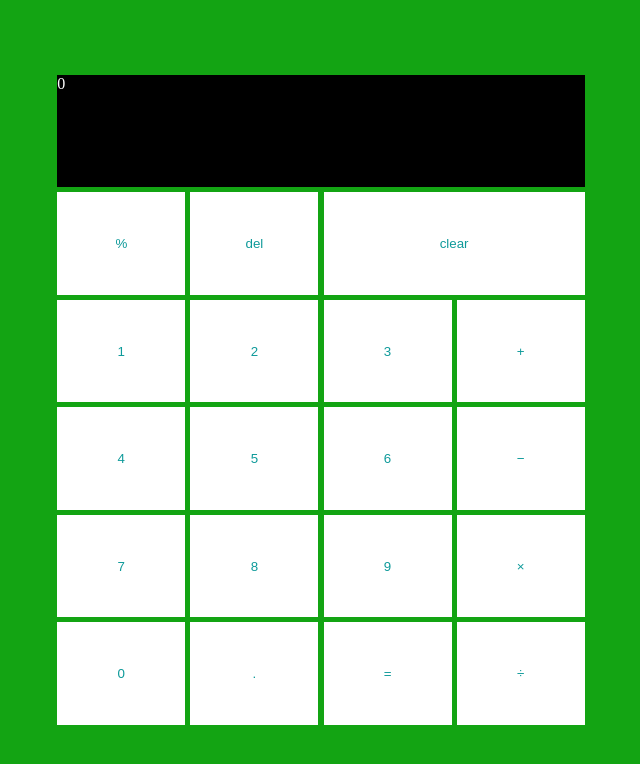
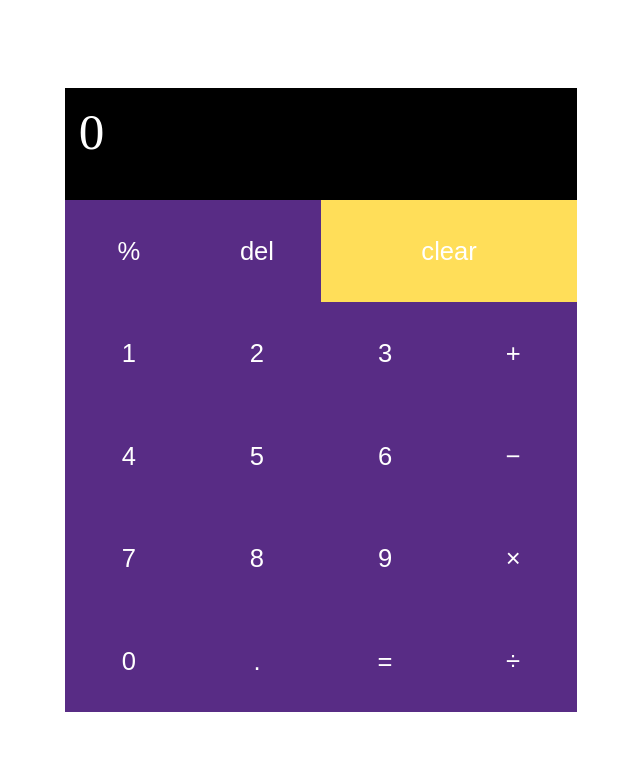
Before and after one commit to kennedymahoro/Calculator, a plain HTML site: page index.html in a window 1280 px wide. Shown: the whole page, without its empty margins (319-959 px from the left). Drawn offline with Linux system fonts and the light colour scheme.

Commit message:
changed some color and added padding displayoutput

```diff
--- a/style.css
+++ b/style.css
@@ -8,26 +8,37 @@ body{
     align-items: center;
     justify-content: center;
     height: 100vh;
-    background-color: hsl(120, 79%, 36%);
+    background-color: white;
 }
 .content-grid{
     display: grid;
     grid-template-columns: repeat(4,10vw);
-    gap: .4vw;
+    gap: .1px;
 }
 .display-output{
     grid-column: 1 / span 4 ;
     height: 14vh;
     background-color: black;
     color: white;
+    font-size: 4vw;
+    padding-top: 14px;
+    padding-left: 14px;
 }
 .clear-btn{
     grid-column: 3 / span 2;
+    background-color: #ffde59;
+}
+.clear-btn:hover{
+
+    color: #582c85;;
 }
 button{
     height: 8vw;
-    background-color: white;
-    color:hsl(180, 83%, 33%);
+    background-color: #582c85;
+    color: white;
     border-style: none;
-
+    font-size: 2vw;
 }
+button:hover{
+    color: #ffde59;
+}
```
